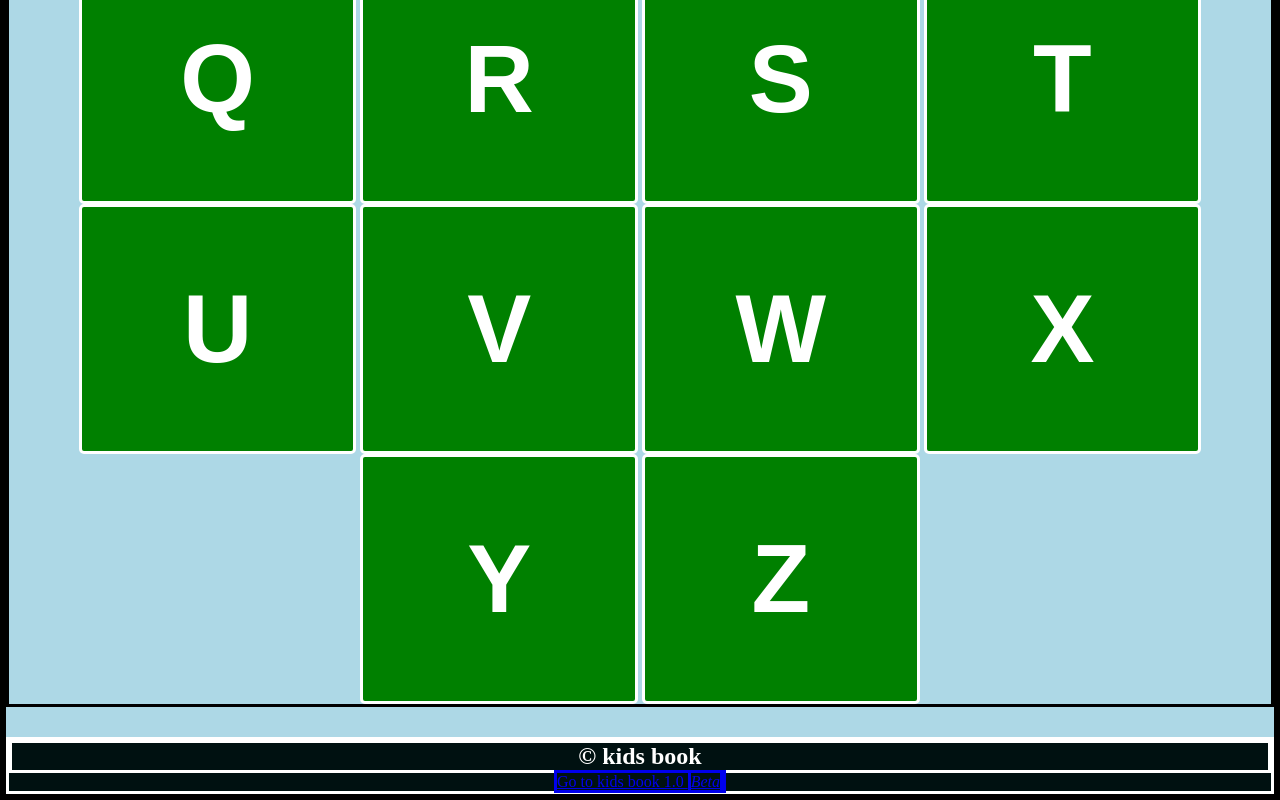
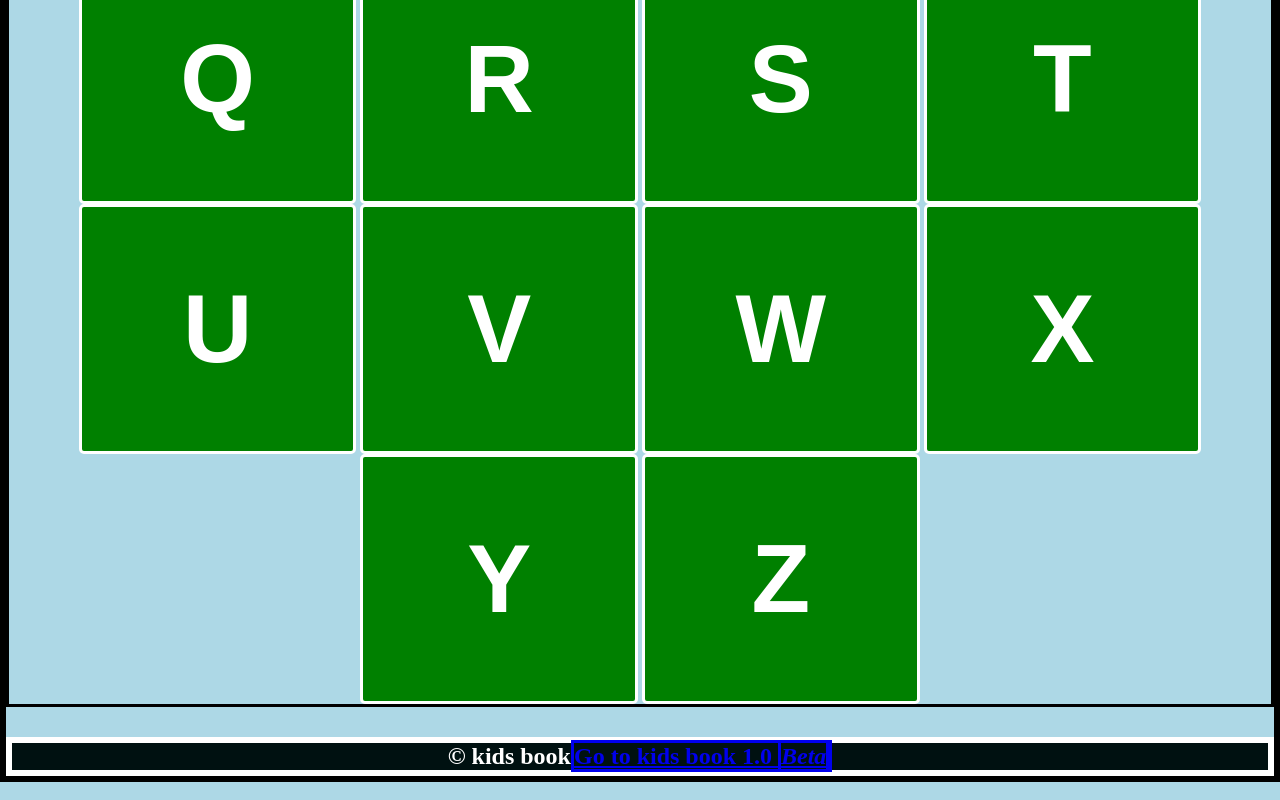
Before and after one commit to Md-Anamul-Haque/kids-book, a plain HTML site: page index.html in a window 1280 px wide. Shown: the part 1121-1921 px from the top of the page. Drawn offline with Linux system fonts and the light colour scheme.

Commit message:
index.html

```diff
--- a/index.html
+++ b/index.html
@@ -79,7 +79,7 @@ body {
 </div>
 
 <div style=" color: white; margin-top:30px; width:100%; background:#011;" class="nabber">
-<h2>&copy kids book</h2> <a href="https://md-anamul-haque.github.io/kids-book-1.0/">Go to kids book 1.0 <i>Beta</i> </a>
+<h2>&copy kids book<a href="https://md-anamul-haque.github.io/kids-book-1.0/">Go to kids book 1.0 <i>Beta</i> </a></h2>
 </div>
 
 <script type="text/javascript">
```
